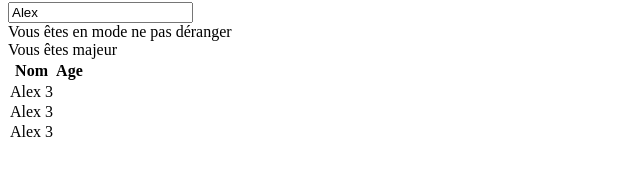
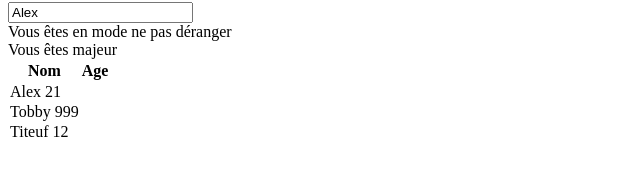
Before and after one commit to Alexandre-Vernet/Tuto-Angular, an Angular app: page / in a window 1280 px wide. Shown: the part 119-300 px from the top of the page, without its empty margins (0-640 px from the left). Built offline with nearby package versions, Linux system fonts and the light colour scheme.

Commit message:
Mise à jour boucles

```diff
--- a/src/app/my-component/my-component.component.ts
+++ b/src/app/my-component/my-component.component.ts
@@ -14,15 +14,15 @@ export class MyComponentComponent implements OnInit {
   students = [
     {
       name: "Alex",
-      age: 3
+      age: 21
     },
     {
-      name: "Alex",
-      age: 3
+      name: "Tobby",
+      age: 999
     },
     {
-      name: "Alex",
-      age: 3
+      name: "Titeuf",
+      age: 12
     }
   ]
 
```
